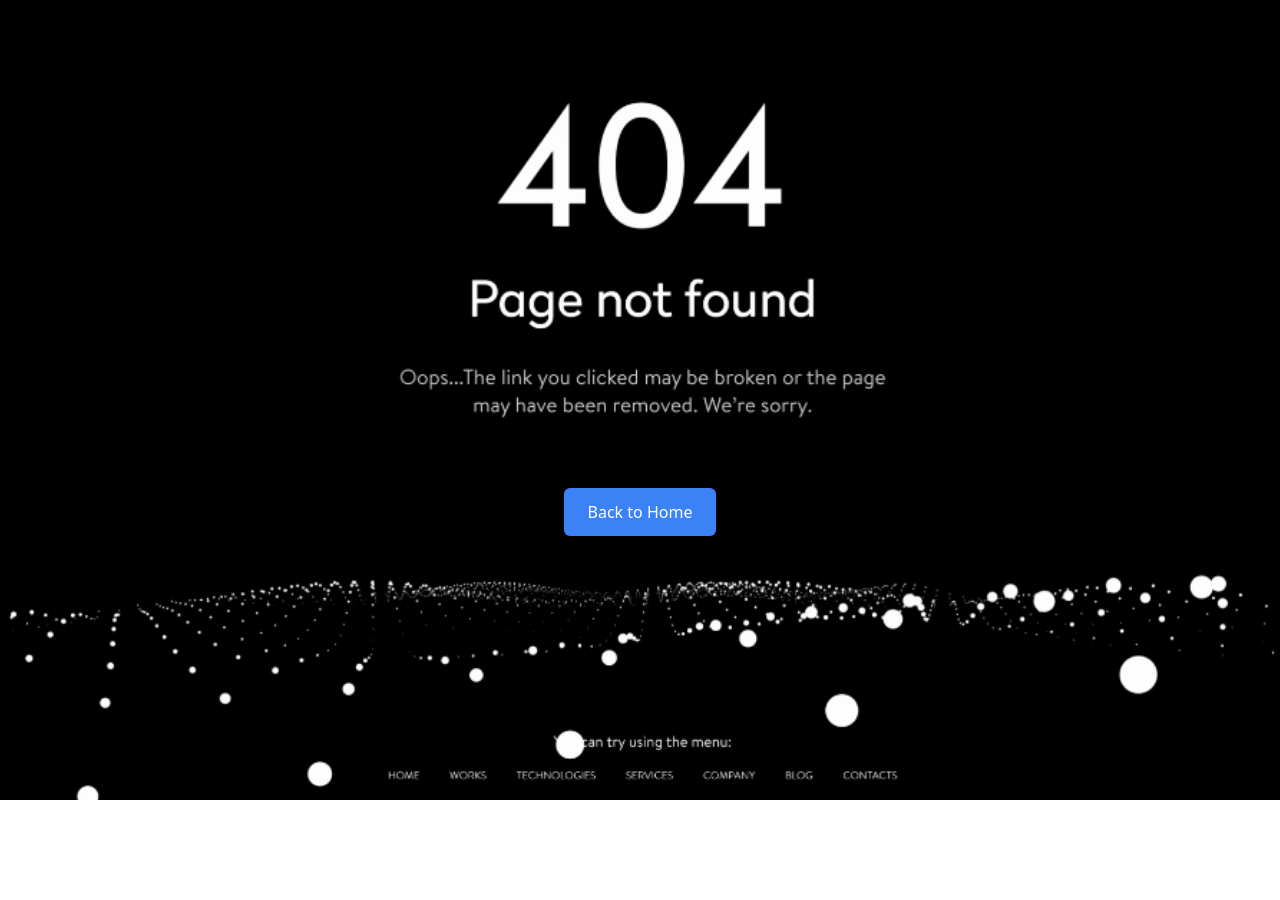
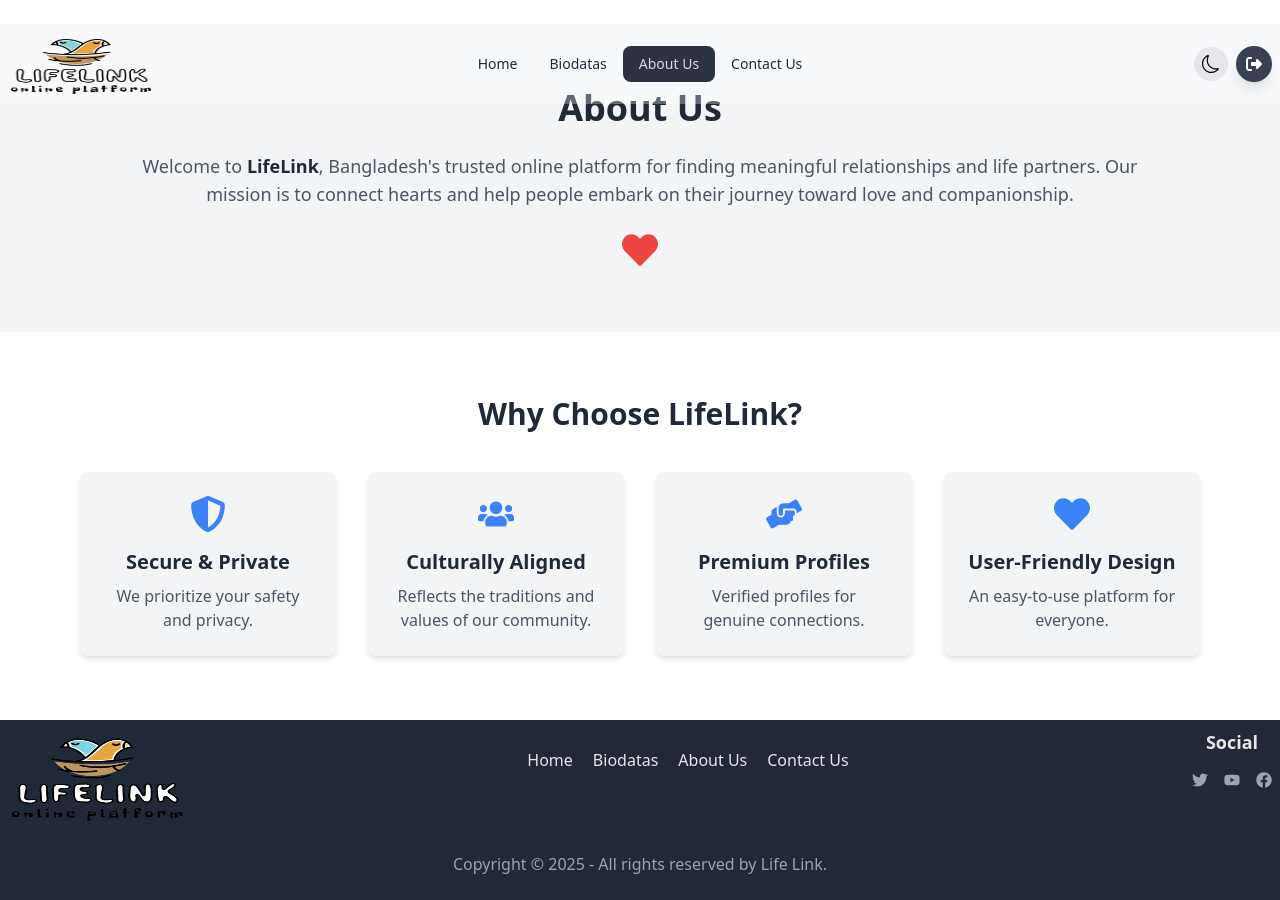
Before and after one commit to nur922184/lifelink-client, a React (Vite) app: page /AboutUs in a window 1280 px wide. Before the commit the page ends 800 px from the top, so only its background shows below. Built offline with nearby package versions, Linux system fonts and the light colour scheme; no server answers.

Commit message:
About us page crate

```diff
--- /dev/null
+++ b/src/Pages/About Us/AboutSection.jsx
@@ -0,0 +1,22 @@
+import React from 'react';
+import { FaHeart } from 'react-icons/fa';
+
+
+const AboutSection = () => {
+    return (
+        <section className="bg-gray-100 py-16 px-6 md:px-20 mt-6">
+        <div className="max-w-5xl mx-auto text-center">
+          <h1 className="text-4xl font-bold text-gray-800 mb-6">About Us</h1>
+          <p className="text-lg text-gray-600">
+            Welcome to <span className="font-semibold text-gray-800">LifeLink</span>, Bangladesh's trusted online platform for finding meaningful relationships and life partners.
+            Our mission is to connect hearts and help people embark on their journey toward love and companionship.
+          </p>
+          <div className="flex justify-center items-center mt-6">
+            <FaHeart className="text-red-500 text-4xl" />
+          </div>
+        </div>
+      </section>
+    );
+};
+
+export default AboutSection;
--- /dev/null
+++ b/src/Pages/About Us/AboutUs.jsx
@@ -0,0 +1,14 @@
+import React from 'react';
+import AboutSection from './AboutSection';
+import WhyChooseUs from './WhyChooseUs';
+
+const AboutUs = () => {
+    return (
+        <div>
+            <AboutSection></AboutSection>
+            <WhyChooseUs></WhyChooseUs>
+        </div>
+    );
+};
+
+export default AboutUs;
--- /dev/null
+++ b/src/Pages/About Us/WhyChooseUs.jsx
@@ -0,0 +1,29 @@
+import { FaShieldAlt, FaUsers, FaHandsHelping, FaHeart } from "react-icons/fa";
+
+const WhyChooseUs = () => {
+  const features = [
+    { icon: FaShieldAlt, title: "Secure & Private", description: "We prioritize your safety and privacy." },
+    { icon: FaUsers, title: "Culturally Aligned", description: "Reflects the traditions and values of our community." },
+    { icon: FaHandsHelping, title: "Premium Profiles", description: "Verified profiles for genuine connections." },
+    { icon: FaHeart, title: "User-Friendly Design", description: "An easy-to-use platform for everyone." },
+  ];
+
+  return (
+    <section className="bg-white py-16 px-6 md:px-20">
+      <div className="max-w-6xl mx-auto">
+        <h2 className="text-3xl font-bold text-gray-800 text-center mb-10">Why Choose LifeLink?</h2>
+        <div className="grid grid-cols-1 md:grid-cols-2 lg:grid-cols-4 gap-8">
+          {features.map((feature, index) => (
+            <div key={index} className="bg-gray-100 p-6 rounded-lg shadow-md text-center">
+              <feature.icon className="text-4xl text-blue-500 mx-auto mb-4" />
+              <h3 className="text-xl font-semibold text-gray-800 mb-2">{feature.title}</h3>
+              <p className="text-gray-600">{feature.description}</p>
+            </div>
+          ))}
+        </div>
+      </div>
+    </section>
+  );
+};
+
+export default WhyChooseUs;
--- /dev/null
+++ b/src/Pages/Contact Us/ContactPage.jsx
@@ -0,0 +1,11 @@
+import React from 'react';
+
+const ContactPage = () => {
+    return (
+        <div>
+            <h2>Lorem ipsum dolor sit amet consectetur adipisicing elit. Ad atque, odio quo sequi quas magni animi impedit, sunt, fugit quis molestiae. Asperiores officia id nobis minus provident ratione eaque ipsam?</h2>
+        </div>
+    );
+};
+
+export default ContactPage;
--- a/src/Router/Router.jsx
+++ b/src/Router/Router.jsx
@@ -6,6 +6,7 @@ import Error from '../Shared/Error/Error';
 import Loading from '../Shared/Loading/Loading';
 import SignUp from '../Pages/SignUP/SignUp';
 import SignIn from '../Pages/SignIn/SignIn';
+import AboutUs from '../Pages/About Us/AboutUs';
 
 const Router = createBrowserRouter([
     {
@@ -15,6 +16,10 @@ const Router = createBrowserRouter([
             {
                 path: "/",
                 element: <Home></Home>,
+            },
+            {
+                path: "/AboutUs",
+                element: <AboutUs></AboutUs>,
             },
             {
                 path: "/l",
```
